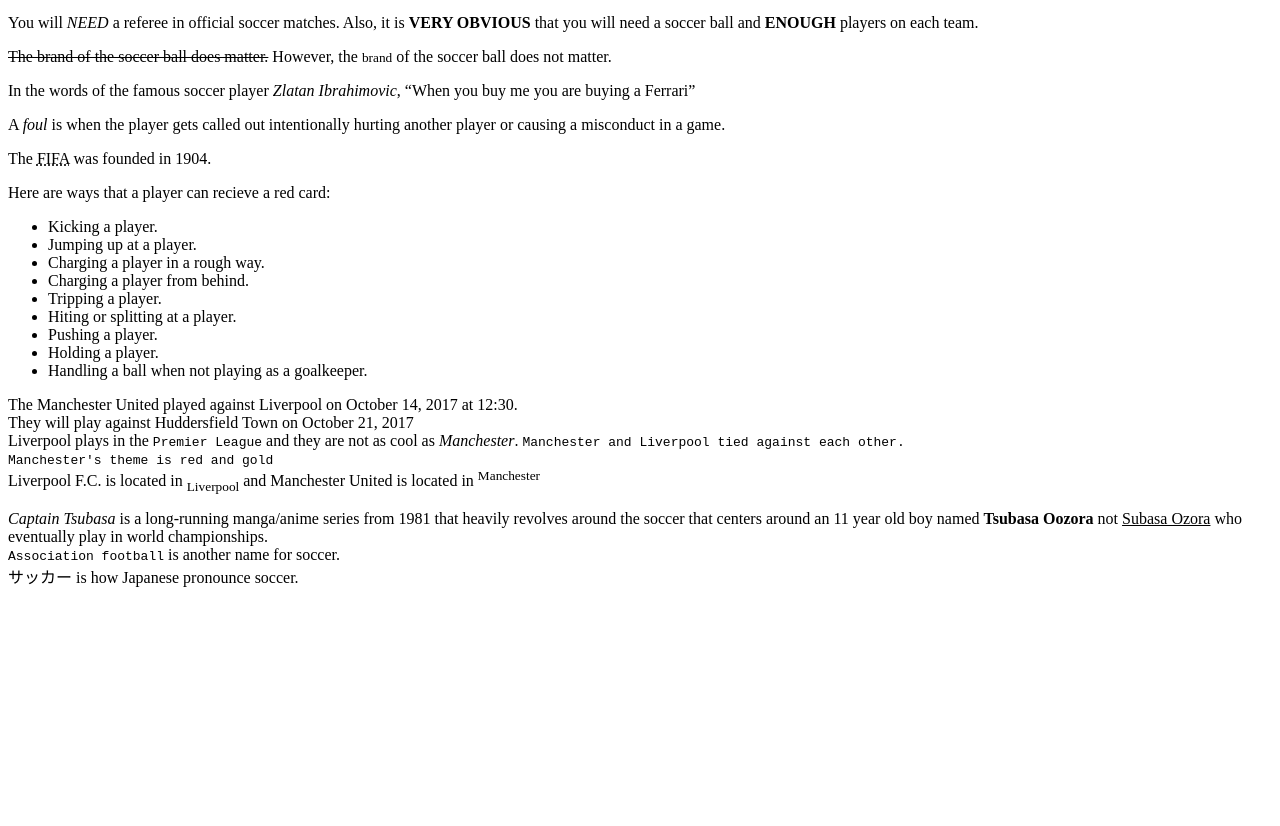
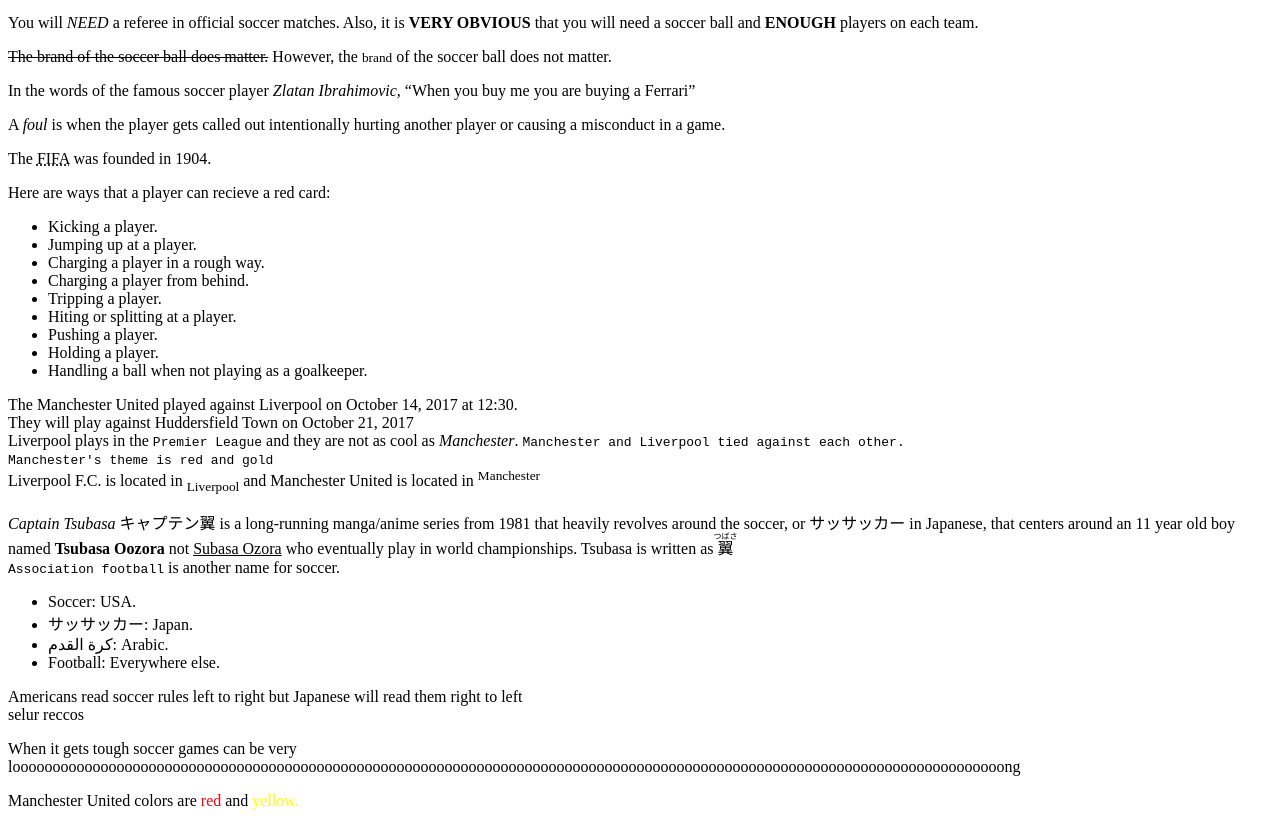
Before and after one commit to andrewyoo526/cse134b-soccertracker, a plain HTML site: page app/text-lvl-elmts.html in a window 1280 px wide. Shown: the part 100-926 px from the top of the page. Before the commit the page ends 800 px from the top, so only its background shows below. Drawn offline with Linux system fonts and the light colour scheme.

Commit message:
Peter: Finished the text level elements page

```diff
--- a/app/text-lvl-elmts.html
+++ b/app/text-lvl-elmts.html
@@ -1,5 +1,5 @@
 <!DOCTYPE html>
-<html>
+<html lang="en">
     <head>
         <title>Text Level Elements</title>
         <meta charset="utf-8">
@@ -55,14 +55,22 @@
         </p>
 
         <p>
-            <i>Captain Tsubasa</i> is a long-running manga/anime series from 1981 that heavily revolves around the soccer that centers around
-            an 11 year old boy named <b>Tsubasa Oozora</b> not <u>Subasa Ozora</u> who eventually play in world championships.<br>
+            <i>Captain Tsubasa</i> <ruby><rtc>キャプテン<rp> </rp>翼</rtc></ruby> is a long-running manga/anime series from 1981 that heavily revolves around the soccer, or <ruby><rtc>サッサッカー</rtc></ruby> in Japanese, that centers around an 11 year old boy named <b>Tsubasa Oozora</b> not <u>Subasa Ozora</u> who eventually play in world championships. Tsubasa is written as
+            <ruby><rb>翼<rt>つばさ</ruby> <br>
             <code>Association football</code> is another name for soccer. <br>
-            <ruby>サッカー</ruby> is how Japanese pronounce soccer.
         </p>
 
+        <ul>
+            <li><bdi>Soccer</bdi>: USA. </li>
+            <li><bdi><ruby><rtc>サッサッカー</rtc></ruby></bdi>: Japan. </li>
+            <li><bdi>كرة القدم</bdi>: Arabic. </li>
+            <li><bdi>Football</bdi>: Everywhere else. </li>
+        </ul>
+        <p> Americans read soccer rules left to right but Japanese will read them right to left<br>
+            <bdo dir="rtl">soccer rules</bdo>
+        </p>
+        <p> When it gets tough soccer games can be very loooooooooooooooooooooooooooooooooooooooooooooooooooooooooooooooooooooooooooooooooooooooooooooooooooooooooooooooooooooooooooo<wbr>ng</p>
 
-
-
+        <p>Manchester United colors are <span style="color:red">red</span> and <span style="color:yellow">yellow.</p>
     </body>
 </html>
```
